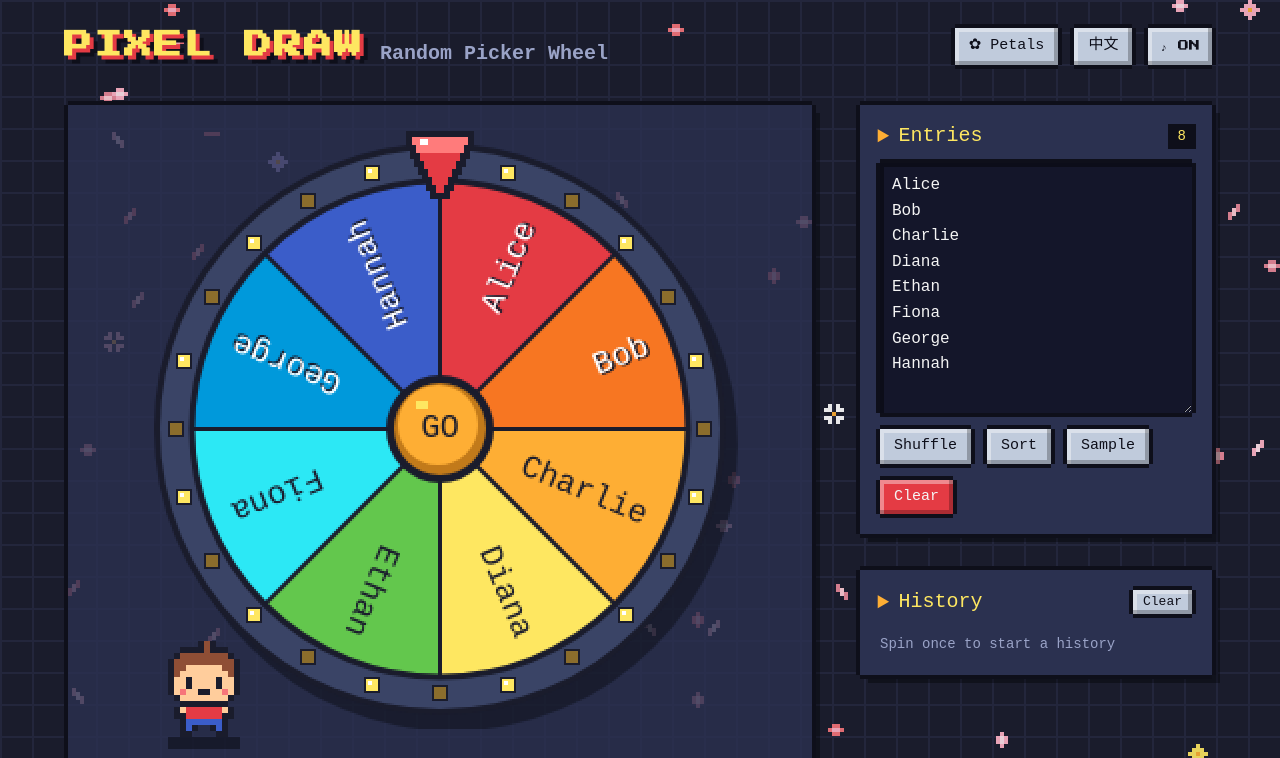
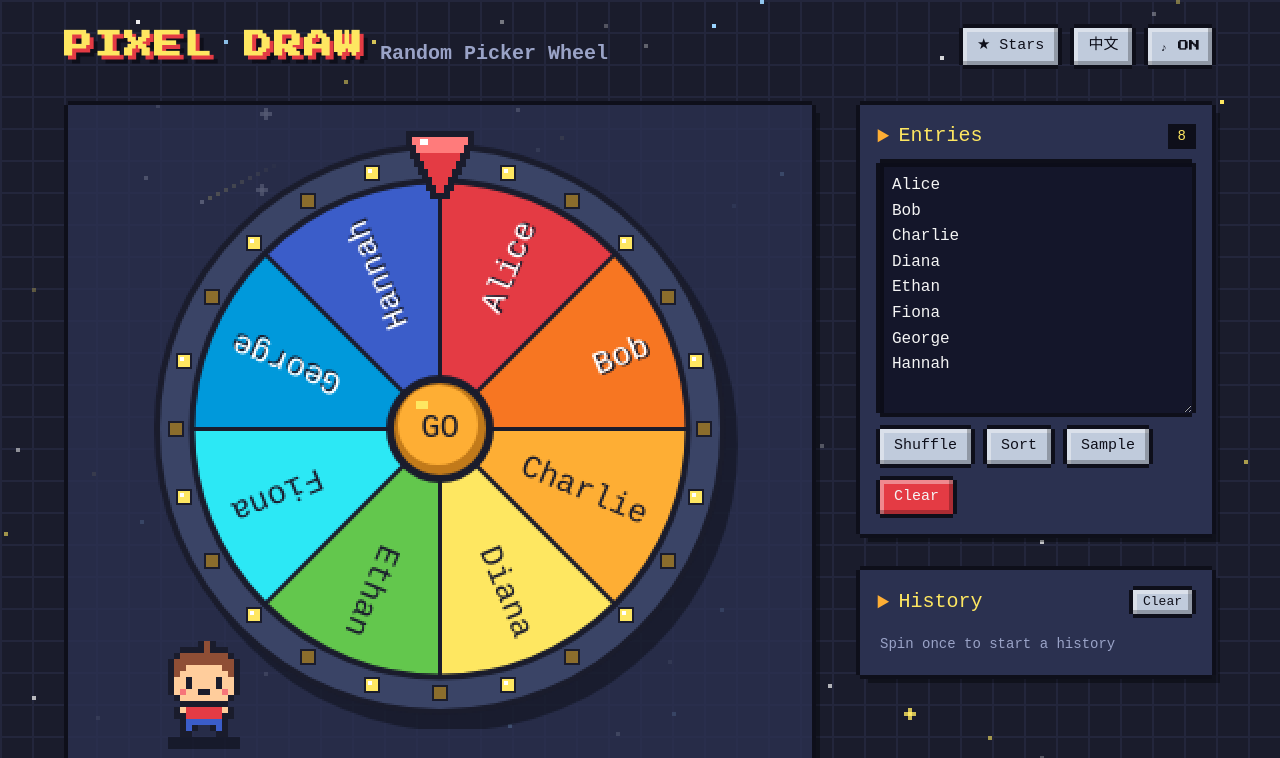
Before and after one commit to DolphinHuang/pixel_draw, a plain HTML site: page index.html in a window 1280 px wide. Shown: the top 758 px of the page. Drawn offline with Linux system fonts and the light colour scheme; a web font is replaced by a local one.

Commit message:
Remove petals background theme
Stars is now the default; a saved petals choice falls back to it.

Co-Authored-By: Claude Opus 5.5 <noreply@anthropic.com>

```diff
--- a/css/style.css
+++ b/css/style.css
@@ -319,7 +319,7 @@ textarea:disabled { opacity: .6; }
   z-index: 0;
 }
 .top, .layout { position: relative; z-index: 1; }
-/* 轉盤區稍微透明，讓背景的花瓣隱約透出來 */
+/* 轉盤區稍微透明，讓背景隱約透出來 */
 .stage { background: rgba(43, 49, 80, .8); }
 
 #confetti {
--- a/js/ambient.js
+++ b/js/ambient.js
@@ -2,25 +2,8 @@
 const SCALE = 4;
 const TAU = Math.PI * 2;
 
-export const THEMES = ['petals', 'stars', 'snow', 'off'];
+export const THEMES = ['stars', 'snow', 'off'];
 
-const PETAL_FRAMES = [
-  ['.PP.', 'PLLP', '.PP.'],
-  ['..P', '.LP', 'PL.', 'P..'],
-  ['.P.', 'PLP', 'PLP', '.P.'],
-  ['P..', 'PL.', '.LP', '..P'],
-  ['PPPP'],
-];
-const FLOWER_FRAMES = [
-  ['..P..', '.PPP.', 'PPYPP', '.PPP.', '..P..'],
-  ['.P.P.', 'PP.PP', '..Y..', 'PP.PP', '.P.P.'],
-];
-const PETAL_COLORS = [
-  { P: '#f6757a', L: '#ffb3c6' },
-  { P: '#ffb3c6', L: '#ffe3ea' },
-  { P: '#e8899a', L: '#ffccd5' },
-];
-const FLOWER_COLORS = ['#ffb3c6', '#ffffff', '#fee761', '#c9b6ff'];
 const SNOW_CROSS = ['.W.', 'WWW', '.W.'];
 
 const rnd = (a, b) => a + Math.random() * (b - a);
@@ -50,12 +33,12 @@ export class Ambient {
   }
 
   setTheme(theme) {
-    this.theme = THEMES.includes(theme) ? theme : 'petals';
+    this.theme = THEMES.includes(theme) ? theme : THEMES[0];
     this.populate();
     if (this.theme === 'off') this.ctx.clearRect(0, 0, this.W, this.H);
   }
 
-  // 抽中時吹一陣風，花瓣往旁邊飛
+  // 抽中時吹一陣風，雪花往旁邊飄
   gust() {
     this.gustUntil = performance.now() + 1600;
   }
@@ -65,10 +48,7 @@ export class Ambient {
     this.parts = [];
     this.stars = [];
     this.shooters = [];
-    if (this.theme === 'petals') {
-      const n = Math.round(area / 900);
-      for (let i = 0; i < n; i++) this.parts.push(this.makePetal(true));
-    } else if (this.theme === 'snow') {
+    if (this.theme === 'snow') {
       const n = Math.round(area / 380);
       for (let i = 0; i < n; i++) this.parts.push(this.makeFlake(true));
     } else if (this.theme === 'stars') {
@@ -84,23 +64,6 @@ export class Ambient {
         });
       }
     }
-  }
-
-  makePetal(anywhere) {
-    const flower = Math.random() < 0.15;
-    return {
-      kind: flower ? 'flower' : 'petal',
-      x: rnd(-10, this.W),
-      y: anywhere ? rnd(-10, this.H) : rnd(-20, -6),
-      vy: flower ? rnd(4, 7) : rnd(5, 11),
-      sway: rnd(4, 10),
-      swayRate: rnd(0.6, 1.4),
-      phase: Math.random() * TAU,
-      spin: rnd(4, 9),
-      colors: flower
-        ? { P: FLOWER_COLORS[Math.floor(Math.random() * FLOWER_COLORS.length)], Y: '#feae34' }
-        : PETAL_COLORS[Math.floor(Math.random() * PETAL_COLORS.length)],
-    };
   }
 
   makeFlake(anywhere) {
@@ -126,26 +89,8 @@ export class Ambient {
 
     const { ctx } = this;
     ctx.clearRect(0, 0, this.W, this.H);
-    if (this.theme === 'petals') this.drawPetals(now, dt);
-    else if (this.theme === 'snow') this.drawSnow(now, dt);
+    if (this.theme === 'snow') this.drawSnow(now, dt);
     else if (this.theme === 'stars') this.drawStars(now, dt, reduceMotion);
-  }
-
-  drawPetals(now, dt) {
-    const t = now / 1000;
-    for (let i = 0; i < this.parts.length; i++) {
-      const p = this.parts[i];
-      p.y += p.vy * dt;
-      p.x += (this.wind + Math.sin(t * p.swayRate + p.phase) * p.sway) * dt;
-      if (p.y > this.H + 6 || p.x > this.W + 12) {
-        this.parts[i] = this.makePetal(false);
-        continue;
-      }
-      const frames = p.kind === 'flower' ? FLOWER_FRAMES : PETAL_FRAMES;
-      const rate = p.kind === 'flower' ? p.spin / 3 : p.spin;
-      const frame = frames[Math.floor(t * rate + p.phase) % frames.length];
-      this.blit(frame, p.x, p.y, p.colors, 0.9);
-    }
   }
 
   drawSnow(now, dt) {
--- a/js/i18n.js
+++ b/js/i18n.js
@@ -7,7 +7,6 @@ const STRINGS = {
     langTitle: 'Switch to English',
     muteTitle: '音效開關',
     themeTitle: '背景效果：{name}（點擊切換）',
-    theme_petals: '✿ 花瓣',
     theme_stars: '★ 星空',
     theme_snow: '❄ 下雪',
     theme_off: '背景關',
@@ -63,7 +62,6 @@ const STRINGS = {
     langTitle: '切換成中文',
     muteTitle: 'Toggle sound',
     themeTitle: 'Background: {name} (click to change)',
-    theme_petals: '✿ Petals',
     theme_stars: '★ Stars',
     theme_snow: '❄ Snow',
     theme_off: 'BG off',
--- a/js/main.js
+++ b/js/main.js
@@ -15,7 +15,7 @@ const reduceMotion = window.matchMedia('(prefers-reduced-motion: reduce)').match
 const saved = load();
 setLang(detectLang(saved.lang));
 const state = Object.assign(
-  { text: t('samples').join('\n'), mode: 'replace', drawn: [], history: [], muted: false, ambient: 'petals' },
+  { text: t('samples').join('\n'), mode: 'replace', drawn: [], history: [], muted: false, ambient: 'stars' },
   saved,
   { lang: getLang() },
 );
```
Also changed, not shown: 1 other file.
